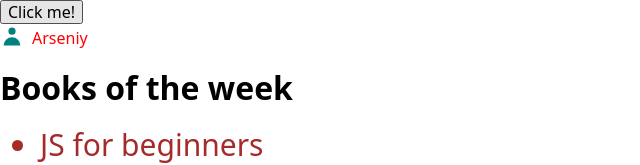
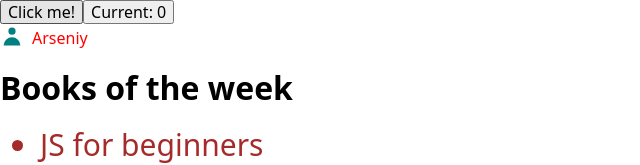
Before and after one commit to ArsenZar/02-react-cafe, a React (Vite) app: page / in a window 1280 px wide. Shown: the top 165 px of the page, without its empty margins (0-640 px from the left). Built offline with nearby package versions, Linux system fonts and the light colour scheme.

Commit message:
useState

```diff
--- a/src/components/App.tsx
+++ b/src/components/App.tsx
@@ -5,11 +5,13 @@ import Mailbox from "./Mailbox";
 import Book from "./Book";
 import UserMenu from "./UserMenu";
 import HandleClick from "./HandleClick";
+import TestButton from "./TestButton";
 
 export default function App() {
   return (
     <>
       <HandleClick />
+      <TestButton />
       <UserMenu name="Arseniy" />
       <Book type="error"/>
       <h1>Best selling</h1>
--- /dev/null
+++ b/src/components/TestButton.tsx
@@ -0,0 +1,14 @@
+// 1. Імпортуємо функцію useState
+import { useState } from "react";
+
+export default function App() {
+    // 2. Оголошуємо стан clicks
+    const [clicks, setClicks] = useState(0);
+
+    const handleClick = () => {
+        // 3. Використовуємо setClicks для зміни стану clicks
+        setClicks(clicks + 1);
+    };
+
+    return <button onClick={handleClick}>Current: {clicks}</button>;
+}
```
